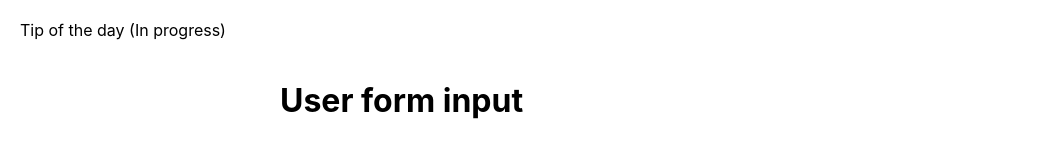
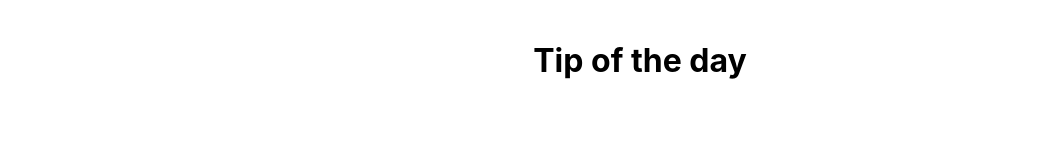
Before and after one commit to Zulqarnain-ZQ/intro-to-react, a React (Create React App) app in the folder lecture4/src/: page / in a window 1280 px wide. Shown: the top 147 px of the page, without its empty margins (0-1043 px from the left). Built offline with nearby package versions, Linux system fonts and the light colour scheme; no server answers; the HTML template or start-up script is replaced by a standard one.

Commit message:
Update Tip of the day component

```diff
--- a/lecture4/src/TipOfTheDay.jsx
+++ b/lecture4/src/TipOfTheDay.jsx
@@ -1,6 +1,11 @@
-import { useEffect } from "react"
+import { useEffect, useState } from "react"
+import styles from "./TipOfTheDay.module.css"
 
+/** Replacing fetch with axios */
 export function TipOfTheDay(){
+
+    const [error, setError] = useState(null);
+    const [tip, setTip]= useState(null);
 
     useEffect(() =>{
         /** 4 step process of API calls
@@ -11,14 +16,29 @@ export function TipOfTheDay(){
          */
 
         async function fetchTipOfTheDay(){
-            const data = await fetch("https://api.adviceslip.com/advice");
-            console.log('response data',data);
+            const response = await fetch("https://api.adviceslip.com/advice");
+
+            if(!response.ok){
+                setError("Failed to fetch API response");
+                return;
+            }
+
+            const data = await response.json();
+
+            console.log('response json', data);
+
+            setTip(data.slip.advice);
 
         }
 
         fetchTipOfTheDay()
     }, [])
 
-    return <div>Tip of the day (In progress)</div>
+    return <div className={styles.container}>
+        <h1>Tip of the day </h1>
+
+        {!!tip ? (<span className={styles.tip}>{tip}</span>)
+         : <span className={styles.error}>{error}</span>}
+    </div>
 
 }
--- /dev/null
+++ b/lecture4/src/TipOfTheDay.module.css
@@ -0,0 +1,17 @@
+.container {
+    display: flex;
+    margin: auto;
+    flex-direction: column;
+}
+
+.tip {
+    font-weight: 800;
+    font-size: 18px;
+    font-style: italic;
+}
+
+.error {
+    color: red;
+    font-weight: 800;
+    font-size: 18px;
+}
```
